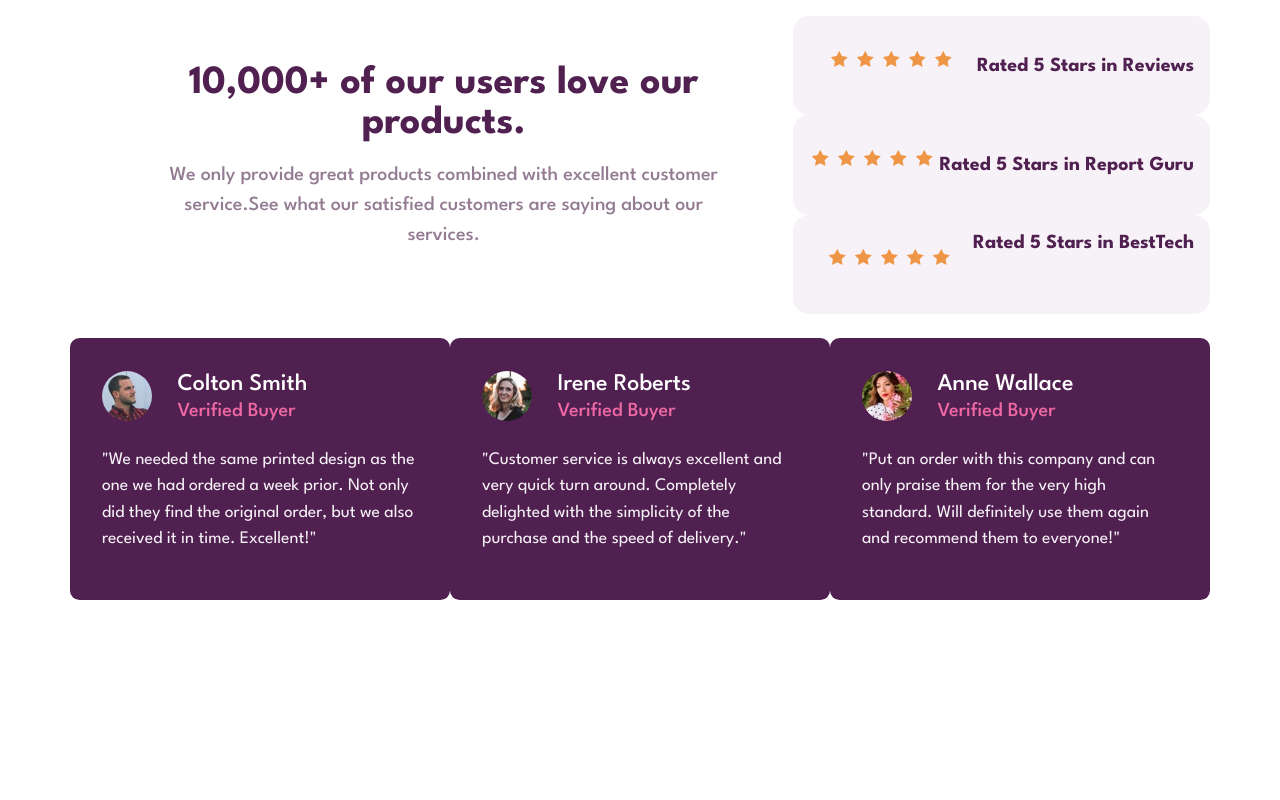
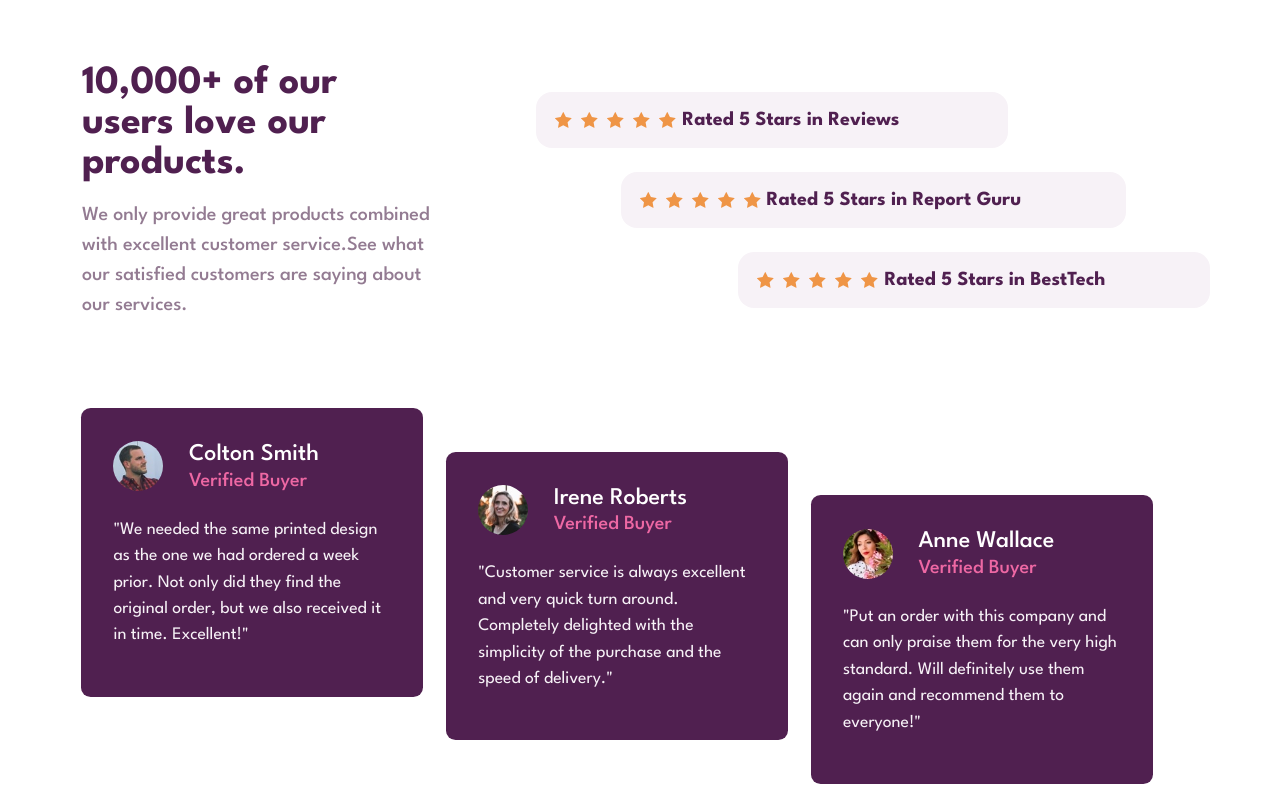
Before and after one commit to John-santhosh/social-proof-section-, a plain HTML site: page index.html in a window 1280 px wide. Drawn offline with nearby package versions, Linux system fonts and the light colour scheme.

Commit message:
first bootstrap exercise completed

```diff
--- a/index.html
+++ b/index.html
@@ -24,51 +24,54 @@
   </head>
   <body>
     <main>
-      <div class="container">
-        <div class="holder d-lg-flex ">
-        <div class="hero text-center my-5 w-50 m-auto">
-          <h1 class="mb-3 lh-1 ">10,000+ of our users love our products.</h1>
-          <p>We only provide great products combined with excellent customer service.See what our satisfied customers are saying about our services.</p>
+      <div class="container ">
+        <div class="holder d-md-flex justify-content-md-between ">
+          <div class="hero text-left my-5   w-md-45">
+            <h1 class="mb-3 lh-1  w-lg-70 ">10,000+ of our users love our products.</h1>
+            <p class="w-lg-75">We only provide great products combined with excellent customer service.See what our satisfied customers are saying about our services.</p>
           </div>
 
           <!-- ratings -->
 
-        <div class="row flex-column flex-lg-column ratings text-center ">
-          <div class="col d-lg-flex  align-items-lg-center">
-            <span class="star-c d-flex m-auto align-items-lg-center ">
-              <span class="star d-block pb-sm-3"></span>
-              <span class="star d-block pb-sm-3"></span>
-              <span class="star d-block pb-sm-3"></span>
-              <span class="star d-block pb-sm-3"></span>
-              <span class="star d-block pb-sm-3"></span>
+          <div class="row flex-column  ratings text-center w-lg-65 align-items-lg-end">
+
+            <div class="col d-lg-flex  align-self-lg-start w-lg-70">
+              <span class="star-c d-flex m-auto m-lg-0 ">
+                <span class="star d-block pb-sm-3 mb-lg-0"></span>
+                <span class="star d-block pb-sm-3 mb-lg-0"></span>
+                <span class="star d-block pb-sm-3 mb-lg-0"></span>
+                <span class="star d-block pb-sm-3 mb-lg-0"></span>
+                <span class="star d-block pb-sm-3 mb-lg-0"></span>
               </span>
               <h5>Rated 5 Stars in Reviews</h5>
             </div>
-          <div class="col my-4 my-lg-0 d-lg-flex align-items-lg-center">
-            <span class="star-c d-flex m-auto">
-              <span class="star d-block"></span>
-              <span class="star d-block"></span>
-              <span class="star d-block"></span>
-              <span class="star d-block"></span>
-              <span class="star d-block"></span>
+
+            <div class="col d-lg-flex  gy-md-3 w-lg-75 my-4 align-self-lg-center">
+              <span class="star-c d-flex m-auto m-lg-0  ">
+                <span class="star d-block pb-sm-3 mb-lg-0"></span>
+                <span class="star d-block pb-sm-3 mb-lg-0"></span>
+                <span class="star d-block pb-sm-3 mb-lg-0"></span>
+                <span class="star d-block pb-sm-3 mb-lg-0"></span>
+                <span class="star d-block pb-sm-3 mb-lg-0"></span>
               </span>
               <h5>Rated 5 Stars in Report Guru</h5>
             </div>
-          <div class="col mb-5 mb-lg-0 d-lg-flex">
-            <span class="star-c d-flex m-auto">
-              <span class="star d-block"></span>
-              <span class="star d-block"></span>
-              <span class="star d-block"></span>
-              <span class="star d-block"></span>
-              <span class="star d-block"></span>
+
+            <div class="col d-lg-flex   w-lg-70 ms-lg-5">
+              <span class="star-c d-flex m-auto m-lg-0  ">
+                <span class="star d-block pb-sm-3 mb-lg-0"></span>
+                <span class="star d-block pb-sm-3 mb-lg-0"></span>
+                <span class="star d-block pb-sm-3 mb-lg-0"></span>
+                <span class="star d-block pb-sm-3 mb-lg-0"></span>
+                <span class="star d-block pb-sm-3 mb-lg-0"></span>
               </span>
               <h5>Rated 5 Stars in BestTech</h5>
             </div>
           </div>
       </div>
         <!-- testimonials -->
-        <div class="row flex-column flex-lg-row testimonials">
-          <div class="col col-lg-4 mt-4 ">
+        <div class="row  testimonials align-items-lg-center">
+          <div class="col col-12 col-lg-4 mt-4 align-self-lg-start">
             <div class="d-flex mb-4">
               <img src="images/image-colton.jpg" alt="">
               <div>
@@ -81,7 +84,7 @@
               Not only did they find the original order, but we also received it in time.
               Excellent!"</p>
           </div>
-          <div class="col col-lg-4 my-4 mb-lg-0">
+          <div class="col col-12 col-lg-4 my-4 mb-lg-0  ">
             <div class="d-flex mb-4">
               <img src="images/image-irene.jpg" alt="">
               <div><h4>  Irene Roberts </h4>
@@ -91,7 +94,7 @@
               <p>"Customer service is always excellent and very quick turn around. Completely
               delighted with the simplicity of the purchase and the speed of delivery."</p>
           </div>
-          <div class="col col-lg-4 my-lg-4 mb-lg-0">
+          <div class="col col-12 col-lg-4 my-lg-4 mb-lg-0 align-self-lg-end">
             <div class="d-flex mb-4">
               <img src="images/image-anne.jpg" alt="">
               <div><h4> Anne Wallace </h4>
@@ -113,5 +116,8 @@
         >Frontend Mentor</a
       >. Coded by <a href="#">Your Name Here</a>.
     </div> -->
+    <div class="size fs-4">
+
+    </div>
   </body>
 </html>
--- a/styles/style.css
+++ b/styles/style.css
@@ -24,14 +24,7 @@ body{
     font-family: 'League Spartan', sans-serif;
     margin: 1rem;
 }
-.container{
-    /* width: 375px; */
-    /* background: pink; */
-    /* padding: 2rem; */
-}
-/* .row{
-    flex-direction: column;
-} */
+
 h4{
     color: var(--White);
     margin-bottom: 0;
@@ -45,12 +38,12 @@ h1{
     color: var(--Very-Dark-Magenta);
     font-size: 2.5rem;
 }
-
+.testimonials{
+    height: 100%;
+}
 .testimonials .col{
-    /* width: 375px; */
     background: var(--Very-Dark-Magenta);
     padding: 2rem 2rem 2rem;
-
     border-radius: .6rem
 }
 
@@ -67,11 +60,14 @@ h1{
 }
 
 /* ratings */
-.ratings .col{
+.ratings{
+    align-self: center;
+}
+.ratings > .col{
     background:var(--Light-Grayish-Magenta);
     padding: 1rem;
     border-radius: 1rem;
-
+    /* background-color: aqua; */
 }
 .ratings h5{
     color: var(--Very-Dark-Magenta);
@@ -86,8 +82,6 @@ h1{
     margin: auto;
     width: 20px;
     margin-bottom: .625rem;
-
-    /* padding: 1rem; */
 }
 
 /* hero */
@@ -96,5 +90,83 @@ h1{
     font-size: 20px;
     font-weight: 500;
 }
+/* .size::after{
+    content: 'xs';
+    position: fixed;
+    top: 0;
+    left: 0;
+    background: green;
 
+} */
 /* large screen settings  */
+
+/* CUSTOM WIDTHS */
+.w-10, .w-xs-10 { width: 10%!important; }
+.w-15, .w-xs-15 { width: 15%!important; }
+.w-20, .w-xs-20 { width: 20%!important; }
+
+/* BREAKPOINTS */
+
+/* SM breakpoint */
+@media (min-width: 576px) {
+    /* .size::after{
+        content: 'sm -576px';} */
+    /* CUSTOM WIDTHS */
+    .w-sm-10 { width: 10%!important; }
+    .w-sm-15 { width: 15%!important; }
+    .w-sm-20 { width: 20%!important; }
+    .w-sm-30 { width: 30%!important; }
+    .w-sm-40 { width: 40%!important; }
+    .w-sm-45 { width: 45%!important; }
+    .w-sm-60 { width: 60%!important; }
+    .w-sm-70 { width: 70%!important; }
+
+}
+
+/* MD breakpoint*/
+@media (min-width: 768px) {
+    /* CUSTOM WIDTHS */
+
+    /* .size::after{
+        content: 'md -768px';} */
+
+        .w-md-10 { width: 10%!important; }
+        .w-md-15 { width: 15%!important; }
+        .w-md-20 { width: 20%!important; }
+        .w-md-25 { width: 25%!important; }
+        .w-md-30 { width: 30%!important; }
+        .w-md-40 { width: 40%!important; }
+        .w-md-45 { width: 45%!important; }
+        .w-md-55 { width: 55%!important; }
+        .w-md-60 { width: 60%!important; }
+        .w-md-65 { width: 65%!important; }
+        .w-md-70 { width: 70%!important; }
+
+}
+
+/* LG breakpoint */
+@media (min-width: 992px) {
+    /* .size::after{
+        content: 'lg -992px';} */
+
+    .testimonials {
+        height: 400px;
+    }
+    .testimonials .col{
+        width: 30%;
+        margin: 1%;
+    }
+    /* CUSTOM WIDTHS */
+        .w-md-10 { width: 10%!important; }
+        .w-lg-15 { width: 15%!important; }
+        .w-lg-20 { width: 20%!important; }
+        .w-lg-30 { width: 30%!important; }
+        .w-lg-40 { width: 40%!important; }
+        .w-lg-45 { width: 45%!important; }
+        .w-lg-55 { width: 55%!important; }
+        .w-lg-60 { width: 60%!important; }
+        .w-lg-65 { width: 65%!important; }
+        .w-lg-70 { width: 70%!important; }
+        .w-lg-75 { width: 75%!important; }
+
+}
```
Lines whose indentation alone changed are shown as unchanged.
